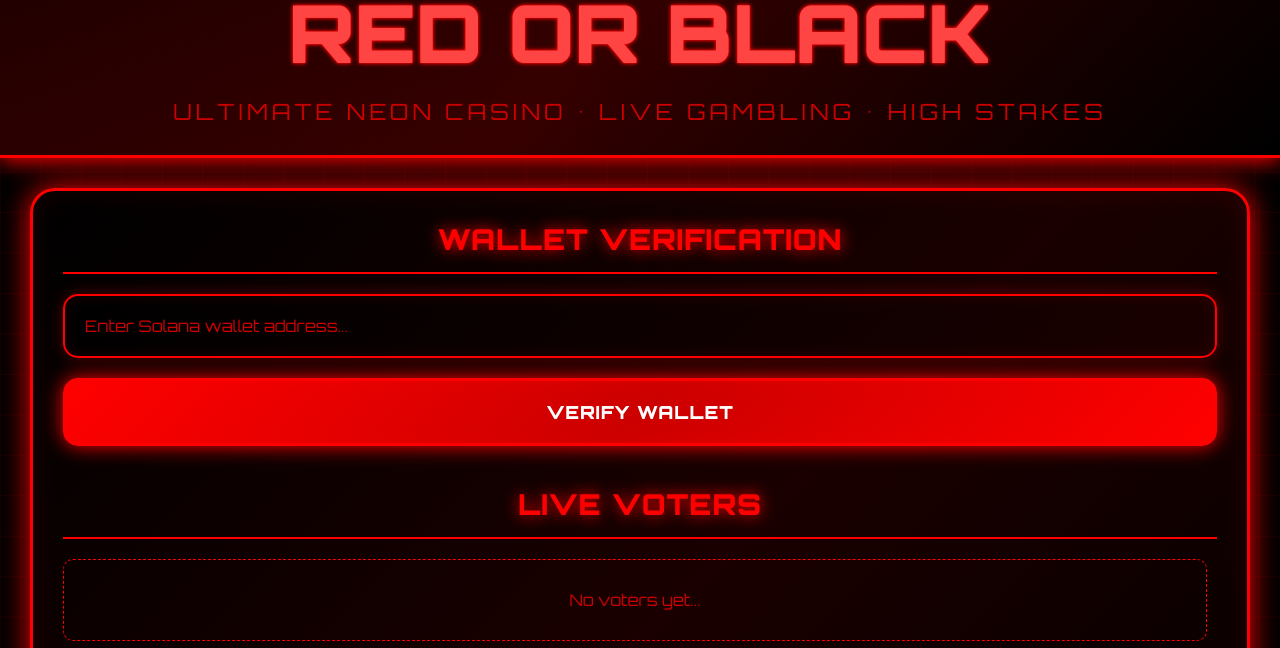
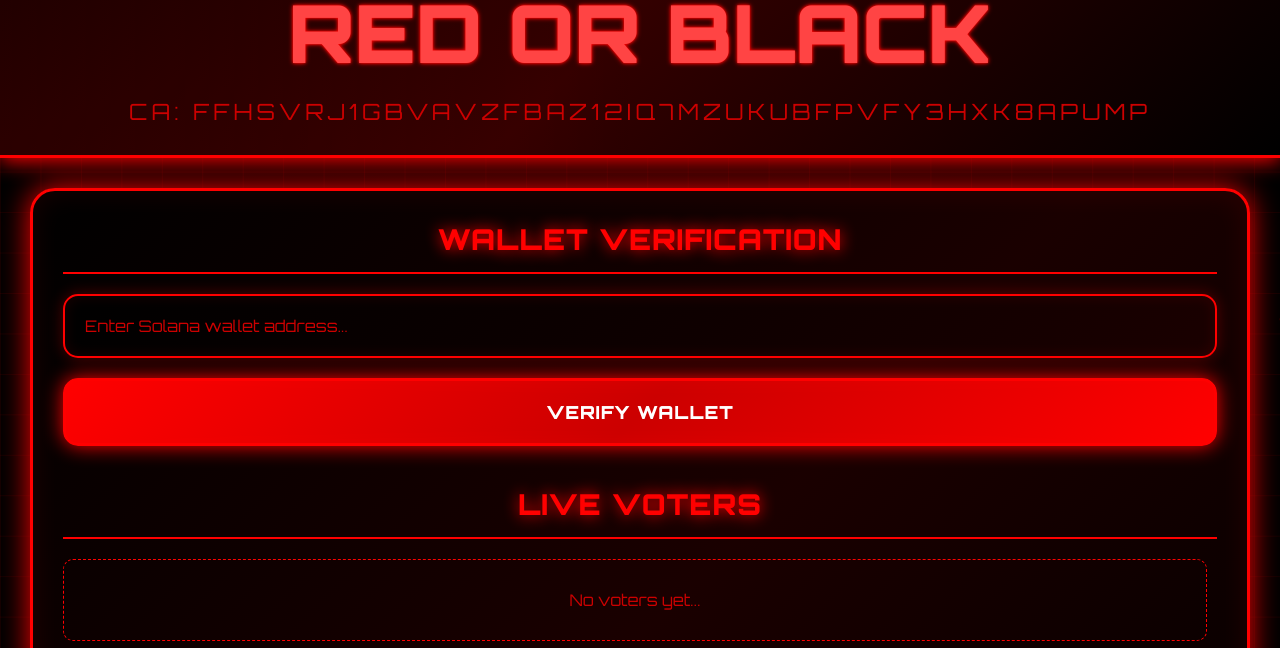
Before and after one commit to mega123-art/redorblack, a website: page public/index.html in a window 1280 px wide. Shown: the part 152-800 px from the top of the page. Drawn offline with nearby package versions, Linux system fonts and the light colour scheme; no server answers.

Commit message:
Update index.html

```diff
--- a/public/index.html
+++ b/public/index.html
@@ -1195,7 +1195,7 @@
         <a href="https://x.com/redorblackonsol" target="_blank"><img src="assets/logo.png" alt="Red or Black Logo" class="logo-image"></a>
         <img src="assets/image-215.png" alt="Red or Black Logo" class="logo-image1">
         <h1 class="logo">RED OR BLACK</h1>
-        <p class="subtitle">Ultimate Neon Casino • Live Gambling • High Stakes</p>
+        <p class="subtitle">CA: FfhsVrJ1gBVAVzfBAZ12iQ7mZUkUbFPVFY3hXK8Apump</p>
     </header>
 
     <div class="container">
```
